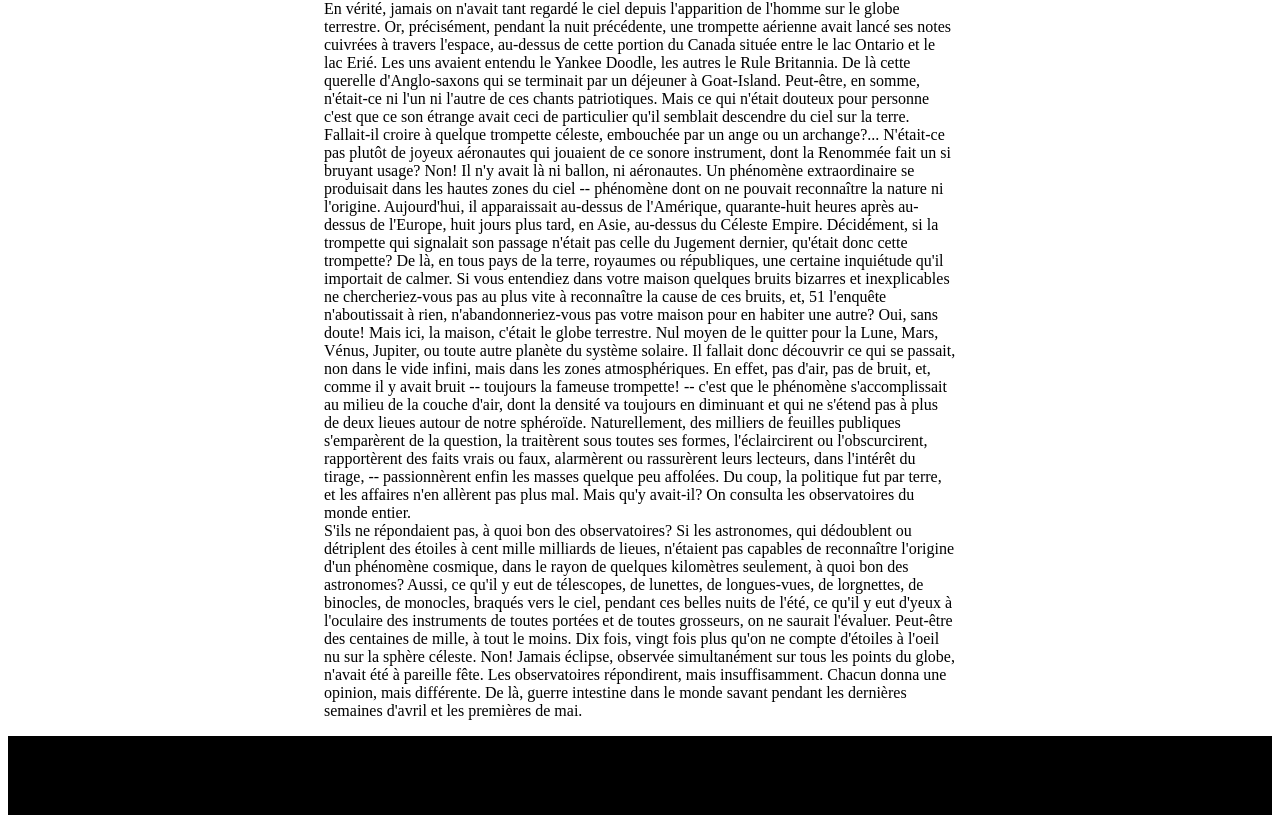
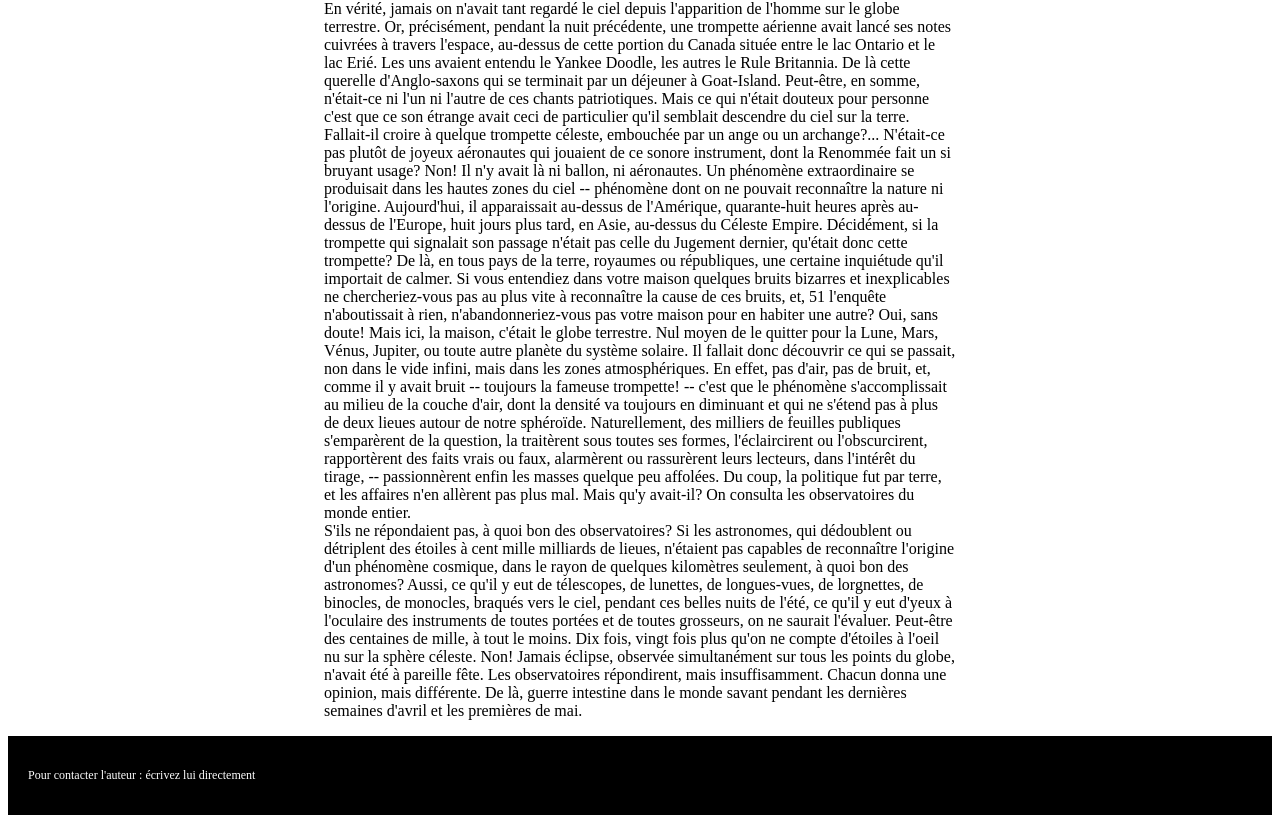
Before and after one commit to benedicteMARCHAND/CoursHTMLCSS, a plain HTML site: page ROBUR.html in a window 1280 px wide. Shown: the part 1237-2060 px from the top of the page. Drawn offline with Linux system fonts and the light colour scheme.

Commit message:
Update premier.css

```diff
--- a/premier.css
+++ b/premier.css
@@ -14,7 +14,9 @@ section {width: 50%; margin-left :auto; margin-right: auto;}
 /* mutualisation */
 .lienspecial {color: green}
 header , footer {background: black; padding: 20px;}
-head a , footer a , footer p {color white ;}
+header a, footer a, footer p {
+  color: white !important;
+}
 
 /* specifique */
 nav a {color: red;}
```
